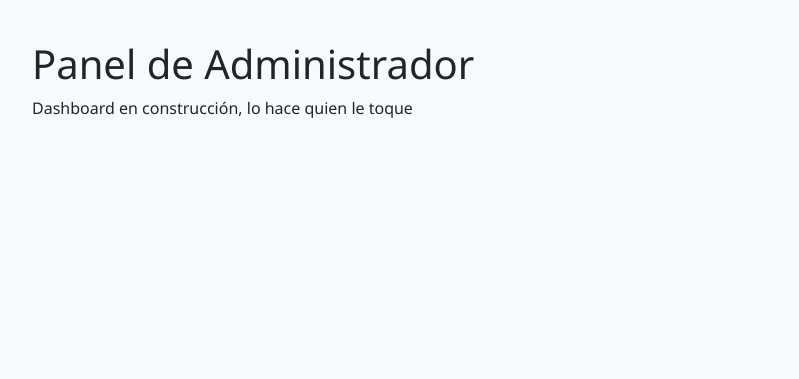
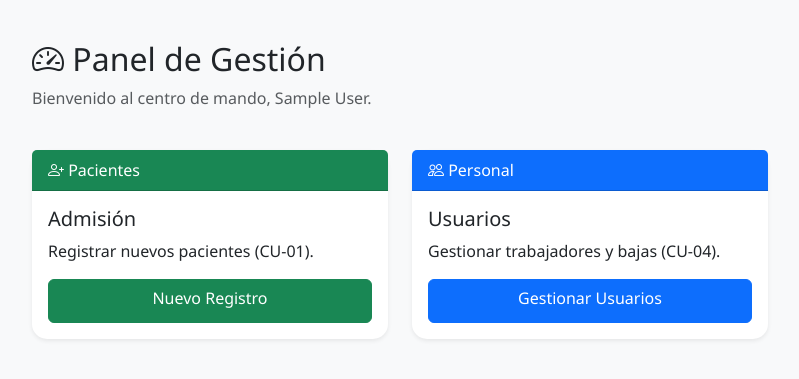
Before and after one commit to mbatla00/cediza_IS, a Flask app: page /dashboard in a window 1280 px wide. Shown: the part 60-439 px from the top of the page, without its empty margins (50-849 px from the left). Run offline with Flask 3, Linux system fonts and the light colour scheme; the visitor is signed in with stand-in values (Sample User, id 1).

Commit message:
Implementado Dashboard de administrador y estructura de rutas

```diff
--- a/app/__init__.py
+++ b/app/__init__.py
@@ -25,6 +25,10 @@ def create_app():
     from app.controllers.auth import auth_bp
     app.register_blueprint(auth_bp)
 
+
+    from app.controllers.admin import admin_bp
+    app.register_blueprint(admin_bp)
+
     # Los demás blueprints se registrarán cuando sus controladores existan
     # Esto evita errores si alguien no ha creado aún su parte
 
--- a/app/templates/admin/dashboard.html
+++ b/app/templates/admin/dashboard.html
@@ -1,6 +1,45 @@
 {% extends "base.html" %}
 {% block title %}Panel Admin{% endblock %}
 {% block content %}
-<h1>Panel de Administrador</h1>
-<p>Dashboard en construcción, lo hace quien le toque</p>
+<div class="row mb-4">
+    <div class="col">
+        {# Este es tu nuevo título, más elegante que el anterior #}
+        <h1 class="h2"><i class="bi bi-speedometer2"></i> Panel de Gestión</h1>
+        <p class="text-muted">Bienvenido al centro de mando, {{ session.usuario_nombre }}.</p>
+    </div>
+</div>
+
+<div class="row g-4">
+    {# TARJETA DE PACIENTES #}
+    <div class="col-md-6 col-lg-4">
+        <div class="card shadow-sm h-100">
+            <div class="card-header bg-success text-white">
+                <i class="bi bi-person-plus"></i> Pacientes
+            </div>
+            <div class="card-body d-flex flex-column">
+                <h5 class="card-title">Admisión</h5>
+                <p class="card-text">Registrar nuevos pacientes (CU-01).</p>
+                <a href="{{ url_for('admin.nuevo_paciente') }}" class="btn btn-success mt-auto">
+                    Nuevo Registro
+                </a>
+            </div>
+        </div>
+    </div>
+
+    {# TARJETA DE USUARIOS #}
+    <div class="col-md-6 col-lg-4">
+        <div class="card shadow-sm h-100">
+            <div class="card-header bg-primary text-white">
+                <i class="bi bi-people"></i> Personal
+            </div>
+            <div class="card-body d-flex flex-column">
+                <h5 class="card-title">Usuarios</h5>
+                <p class="card-text">Gestionar trabajadores y bajas (CU-04).</p>
+                <a href="{{ url_for('admin.listar_usuarios') }}" class="btn btn-primary mt-auto">
+                    Gestionar Usuarios
+                </a>
+            </div>
+        </div>
+    </div>
+</div>
 {% endblock %}
```
Also changed, not shown: app/controllers/admin.py (added, +37 -0 lines).
